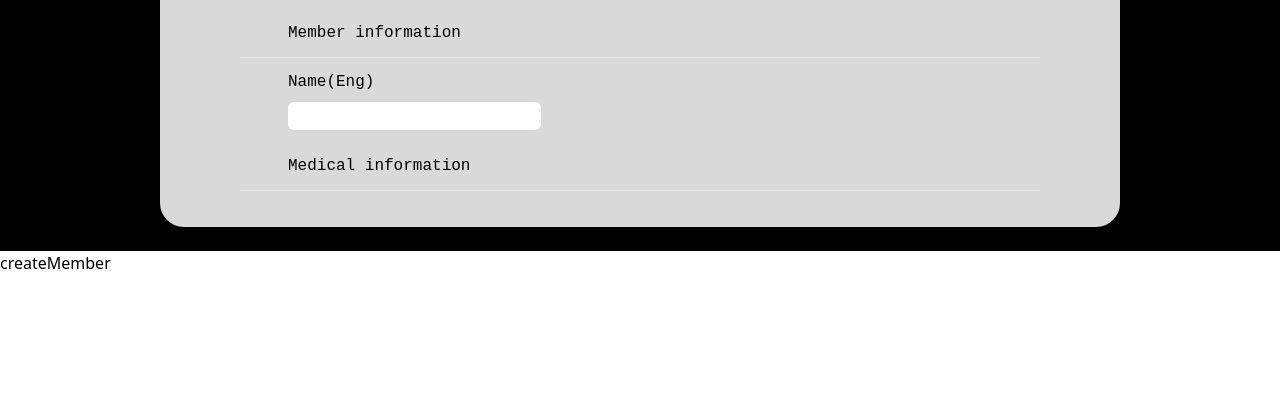
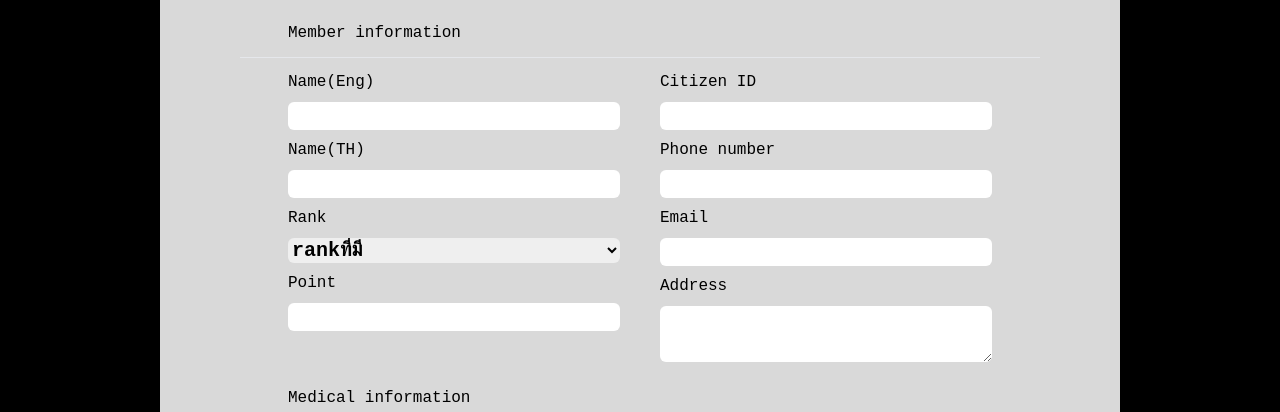
Before and after one commit to algorithm-arena-gym/algorithm-arena-gym-front-end, a Next.js app: page /member/createMember in a window 1280 px wide. Shown: the part 260-672 px from the top of the page. Built offline with nearby package versions, Linux system fonts and the light colour scheme.

Commit message:
เริ่มform

```diff
--- a/src/pages/member/createMember.tsx
+++ b/src/pages/member/createMember.tsx
@@ -30,6 +30,7 @@ export default function createMember() {
             <div>
                 <TabNavbar />
             </div>
+
             <div className=" bg-black w-full h-full">
                 <div className="grid place-items-center  font-AzeretMono">
                     <div className="rounded-3xl m-6 w-9/12 pb-6 text-black bg-[#D9D9D9]">
@@ -51,13 +52,11 @@ export default function createMember() {
                             </div>
                         </div>
 
-
-
                         {/* ก้อน2 */}
                         <p className="ml-32  mt-28 text-base">Member information</p>
                         <hr className="ml-20 mr-20 my-3 bg-[#000000]  " />
                         <div className="flex flex-row mb-6">
-                            <div className="basis-1/2 flex justify-start ...">
+                            <div className="basis-1/2 mr-10">
                                 <div className="grid ml-32 ">
 
                                     <label htmlFor="first-name" className="font-light text-base">Name(Eng)</label>
@@ -71,31 +70,92 @@ export default function createMember() {
                                         />
                                     </div>
 
-                                    {/* <span font-light text-base>Name(TH)</span>
-                                    <span className="font-semibold text-xl ">{memberData.nameTh}</span>
+                                    <label htmlFor="first-name" className="font-light text-base mt-2">Name(TH)</label>
+                                    <div className="mt-2">
+                                        <input
+                                            type="text"
+                                            name="first-name"
+                                            id="first-name"
+                                            autoComplete="off"
+                                            className="font-semibold text-xl rounded-md block w-full"
+                                        />
+                                    </div>
 
-                                    <span font-light text-base>Rank</span>
-                                    <p className="font-semibold text-xl">ID : เด๋วโยง{memberData.rankID}</p>
 
-                                    <span font-light text-base>Point</span>
-                                    <span className="font-semibold text-xl">{memberData.point}</span> */}
+                                    <label htmlFor="first-name" className="font-light text-base mt-2">Rank</label>
+                                    <div className="mt-2">
+                                        <select
+                                            id="country"
+                                            name="country"
+                                            autoComplete="off"
+                                            className="font-semibold text-xl rounded-md block w-full"
+                                        >
+                                            <option>rankที่มี</option>
+                                            <option>Canada</option>
+                                            <option>Mexico</option>
+                                        </select>
+                                    </div>
+
+                                    <label htmlFor="first-name" className="font-light text-base mt-2">Point</label>
+                                    <div className="mt-2">
+                                        <input
+                                            type="number"
+                                            name="first-name"
+                                            id="first-name"
+                                            autoComplete="off"
+                                            className="font-semibold text-xl rounded-md block w-full"
+                                        />
+                                    </div>
+
                                 </div>
                             </div>
 
-                            <div className="basis-1/2 flex justify-start ...">
-                                <div className="grid  ">
+                            <div className="basis-1/2 ">
+                                <div className="grid mr-32">
 
-                                    {/* <span font-light text-base>Citizen ID</span>
-                                    <span className="font-semibold text-xl ">{memberData.cID}</span>
+                                    <label htmlFor="first-name" className="font-light text-base ">Citizen ID</label>
+                                    <div className="mt-2">
+                                        <input
+                                            type="text"
+                                            name="first-name"
+                                            id="first-name"
+                                            autoComplete="off"
+                                            className="font-semibold text-xl rounded-md block w-full"
+                                        />
+                                    </div>
 
-                                    <span font-light text-base>Phone number</span>
-                                    <span className="font-semibold text-xl ">{memberData.phone}</span>
+                                    <label htmlFor="first-name" className="font-light text-base mt-2">Phone number</label>
+                                    <div className="mt-2">
+                                        <input
+                                            type="text"
+                                            name="first-name"
+                                            id="first-name"
+                                            autoComplete="off"
+                                            className="font-semibold text-xl rounded-md block w-full"
+                                        />
+                                    </div>
 
-                                    <span font-light text-base>Email</span>
-                                    <span className="font-semibold text-xl ">{memberData.email}</span>
+                                    <label htmlFor="first-name" className="font-light text-base mt-2">Email</label>
+                                    <div className="mt-2">
+                                        <input
+                                            type="text"
+                                            name="first-name"
+                                            id="first-name"
+                                            autoComplete="off"
+                                            className="font-semibold text-xl rounded-md block w-full"
+                                        />
+                                    </div>
 
-                                    <span font-light text-base>Address</span>
-                                    <span className="font-semibold text-xl ">{memberData.address}</span> */}
+                                    <label htmlFor="first-name" className="font-light text-base mt-2">Address</label>
+                                    <div className="mt-2">
+                                        <textarea
+                                            name="first-name"
+                                            id="first-name"
+                                            autoComplete="off"
+                                            rows={2}
+                                            className="font-semibold text-xl rounded-md block w-full"
+                                        />
+                                    </div>
                                 </div>
                             </div>
 
@@ -212,7 +272,7 @@ export default function createMember() {
 
 
 
-            <p>createMember</p>
+
         </div>
 
 
```
